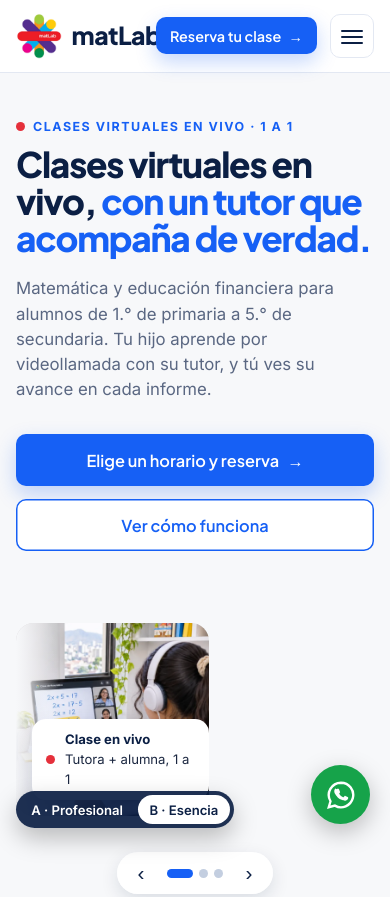
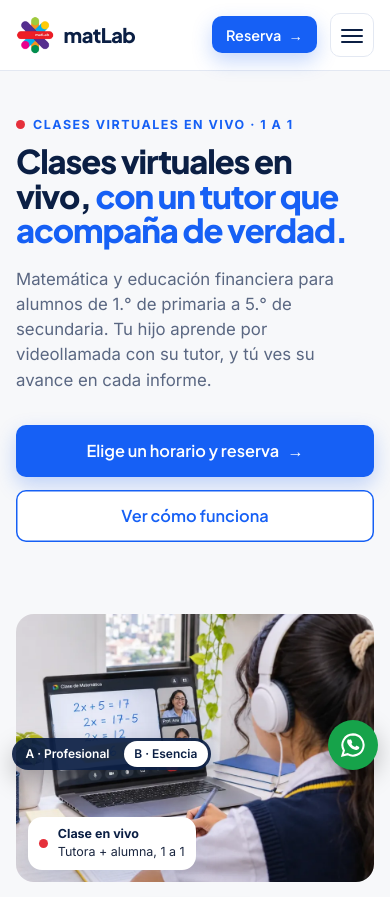
Before and after one commit to sayefsgallegos-oss/Ejercicios, a plain HTML site: page matlab-web/opcion-a/index.html in a window 390 px wide. Shown: the top 897 px of the page. Drawn offline with Linux system fonts and the light colour scheme.

Commit message:
Ajustes de diseño en celular y tablet
- Propuesta A: el botón "Reserva" ya no tapa el logo; portada en
  celular con foto completa, sin huecos entre portadas y sin cambio
  automático; datos de programa en 2 columnas
- Selector A/B y WhatsApp más arriba para no chocar con el sello de
  Netlify
- Equipo en 2 columnas cuando la animación está reducida; datos de
  programa más compactos en la B

Co-Authored-By: Claude Opus 5.5 <noreply@anthropic.com>
Claude-Session: https://claude.ai/code/session_012ze8WRdCQ41QUxvsmvKpor

```diff
--- a/matlab-web/css/estilos.css
+++ b/matlab-web/css/estilos.css
@@ -750,3 +750,21 @@ body:not(.pa) .cuaderno .tarjeta-foto, .pa .cuaderno .tarjeta-foto { height: aut
 .verano-botones { display: flex; gap: .8rem; flex-wrap: wrap; }
 .verano-b img { width: 100%; height: auto; max-height: 420px; object-fit: contain; object-position: bottom; }
 @media (max-width: 800px) { .verano-b { grid-template-columns: 1fr; } .verano-b img { max-height: 280px; } .verano-cursos { grid-template-columns: 1fr; } }
+
+/* ---------- Celular: que no se encimen el selector, WhatsApp y el sello de Netlify ---------- */
+@media (max-width: 600px) {
+  .selector-propuesta { left: 12px; bottom: 74px; font-size: .75rem; padding: 3px; }
+  .selector-propuesta a { padding: .35rem .65rem; }
+  .whatsapp-flotante { bottom: 74px; right: 12px; padding: .75rem; }
+  .whatsapp-flotante svg { width: 26px; height: 26px; }
+  body { padding-bottom: 70px; }
+}
+@media (max-width: 600px) {
+  .barra-datos .dato { font-size: .85rem; gap: .5rem; padding: .4rem .6rem; }
+  .barra-datos svg { width: 32px; height: 32px; }
+}
+@media (max-width: 600px) and (prefers-reduced-motion: reduce) {
+  .equipo-pista { display: grid; grid-template-columns: 1fr 1fr; gap: 1rem; }
+  .persona { width: auto; }
+  .persona img { width: 120px; height: 120px; }
+}
--- a/matlab-web/css/opcion-a.css
+++ b/matlab-web/css/opcion-a.css
@@ -610,3 +610,32 @@
 .pa .pa-form .aviso-mediodia { background: #fff8e1; border-left-color: var(--amarillo); color: var(--texto); }
 .pa .pa-form .resumen { background: var(--fondo-suave); }
 .pa .pa-form .boton-blanco { box-shadow: inset 0 0 0 1.5px var(--linea); }
+
+/* =====================================================================
+   AJUSTES CELULAR / TABLET (van al final para ganar a las reglas de escritorio)
+   ===================================================================== */
+@media (max-width: 960px) {
+  .pa-hero-in, .pa-hero-simple .pa-hero-in { grid-template-columns: 1fr; min-height: 0; }
+  .pa-hero-foto { position: relative; width: 100%; aspect-ratio: 4 / 3; max-height: 520px; border-radius: 18px; overflow: hidden; }
+  .pa-hero-foto picture, .pa-hero-foto img { width: 100%; height: 100%; object-fit: cover; }
+  .pa-hero-foto::before { display: none; }
+  /* carrusel: solo se muestra la portada activa, así no quedan huecos */
+  .pa-carrusel { display: block; }
+  .pa-slide { display: none; opacity: 1; visibility: visible; transition: none; }
+  .pa-slide.activa { display: block; }
+  .pa-carrusel-ctrl { margin: 0 auto 1.6rem; }
+  .pa-hero-foto .pa-burbuja { font-size: .78rem; padding: .5rem .7rem; max-width: 72%; left: 12px; right: auto; top: auto; bottom: 12px; }
+  .pa-hero-foto .pa-burbuja-1, .pa-hero-foto .pa-burbuja-mama { display: none; }
+}
+@media (max-width: 480px) {
+  .pa-cab-in { gap: .6rem; }
+  .pa-logo img { width: 38px; height: 38px; }
+  .pa-logo span { font-size: 1.25rem; }
+  .pa-solo-ancho { display: none; }
+  .pa-btn-cab { padding: .6em 1em; font-size: .92rem; }
+  .pa-hero h1, .pa .pa-hero-h, .pa-hero-simple h1 { font-size: 2.05rem; }
+}
+@media (max-width: 700px) {
+  .pa-datos-in { grid-template-columns: 1fr 1fr !important; row-gap: 1rem; }
+  .pa-datos-in > div b { font-size: .95rem; }
+}
--- a/matlab-web/js/main.js
+++ b/matlab-web/js/main.js
@@ -979,7 +979,8 @@
     };
     const reiniciar = () => {
       clearInterval(timer);
-      if (!matchMedia("(prefers-reduced-motion: reduce)").matches) timer = setInterval(() => ir(actual + 1), 7000);
+      // En celular no cambia sola: cada portada tiene distinta altura y movería la página
+      if (!matchMedia("(prefers-reduced-motion: reduce)").matches && !matchMedia("(max-width: 960px)").matches) timer = setInterval(() => ir(actual + 1), 7000);
     };
     $$(".pa-flecha", car).forEach((b) => b.addEventListener("click", () => { ir(actual + Number(b.dataset.dir)); reiniciar(); }));
     puntos.forEach((p, i) => p.addEventListener("click", () => { ir(i); reiniciar(); }));
--- a/matlab-web/opcion-a/index.html
+++ b/matlab-web/opcion-a/index.html
@@ -31,7 +31,7 @@
         <a href="/opcion-a/equipo/">Equipo</a>
       </nav>
       <div class="pa-cab-acciones">
-        <a class="pa-btn pa-btn-primario" href="/opcion-a/reserva/">Reserva tu clase <span aria-hidden="true">→</span></a>
+        <a class="pa-btn pa-btn-primario pa-btn-cab" href="/opcion-a/reserva/">Reserva<span class="pa-solo-ancho"> tu clase</span> <span aria-hidden="true">→</span></a>
         <button class="pa-menu-btn" type="button" aria-label="Abrir menú" aria-expanded="false" aria-controls="pa-nav"><span></span><span></span><span></span></button>
       </div>
     </div>
```
Also changed, not shown: matlab-web/opcion-a/clases-sos/index.html (+1 -1 lines), matlab-web/opcion-a/como-funciona/index.html (+1 -1 lines), matlab-web/opcion-a/equipo/index.html (+1 -1 lines), matlab-web/opcion-a/mateverano/index.html (+1 -1 lines), matlab-web/opcion-a/programas/anual-elite/index.html (+1 -1 lines), matlab-web/opcion-a/programas/index.html (+1 -1 lines), matlab-web/opcion-a/programas/mateinnovando/index.html (+1 -1 lines), matlab-web/opcion-a/programas/mensual-power/index.html (+1 -1 lines), matlab-web/opcion-a/programas/taller-financiero/index.html (+1 -1 lines), matlab-web/opcion-a/reserva/index.html (+1 -1 lines).
